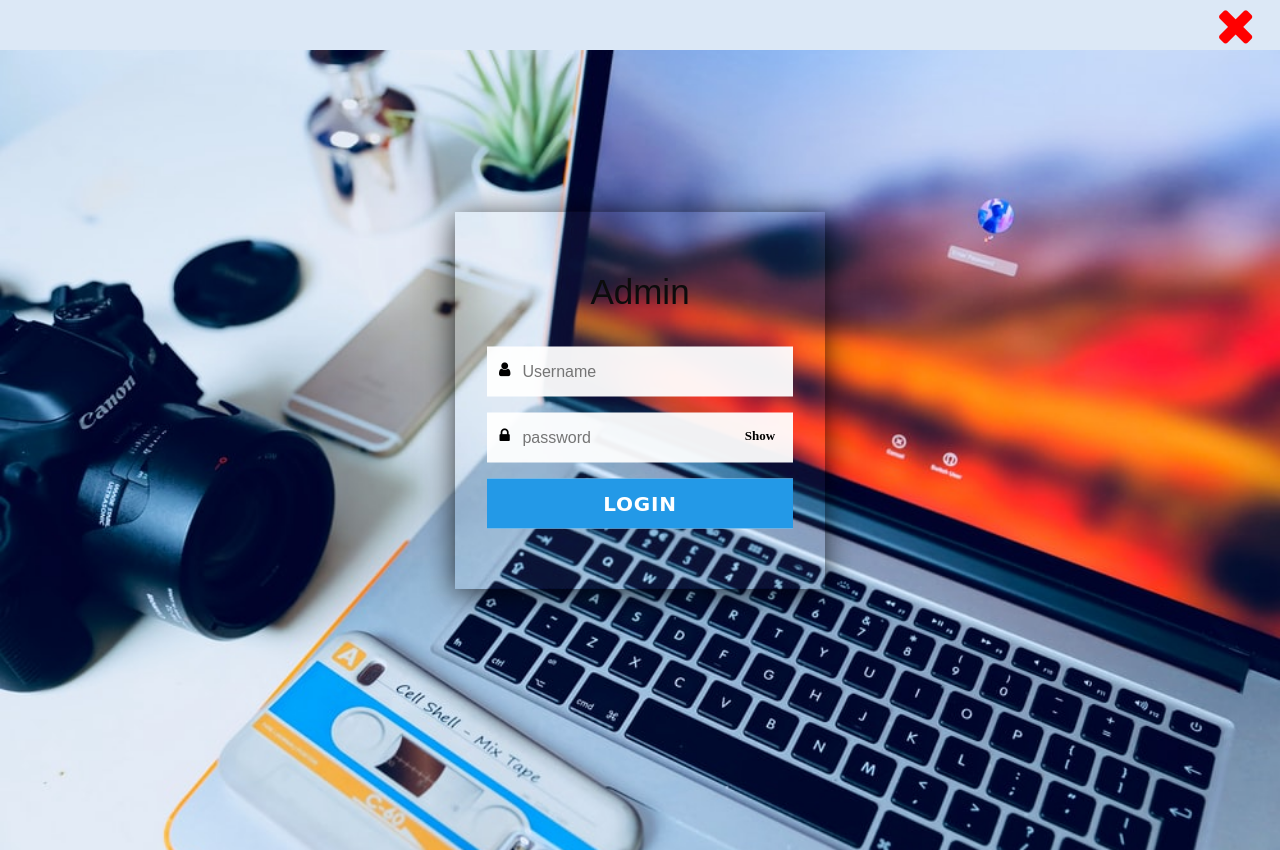
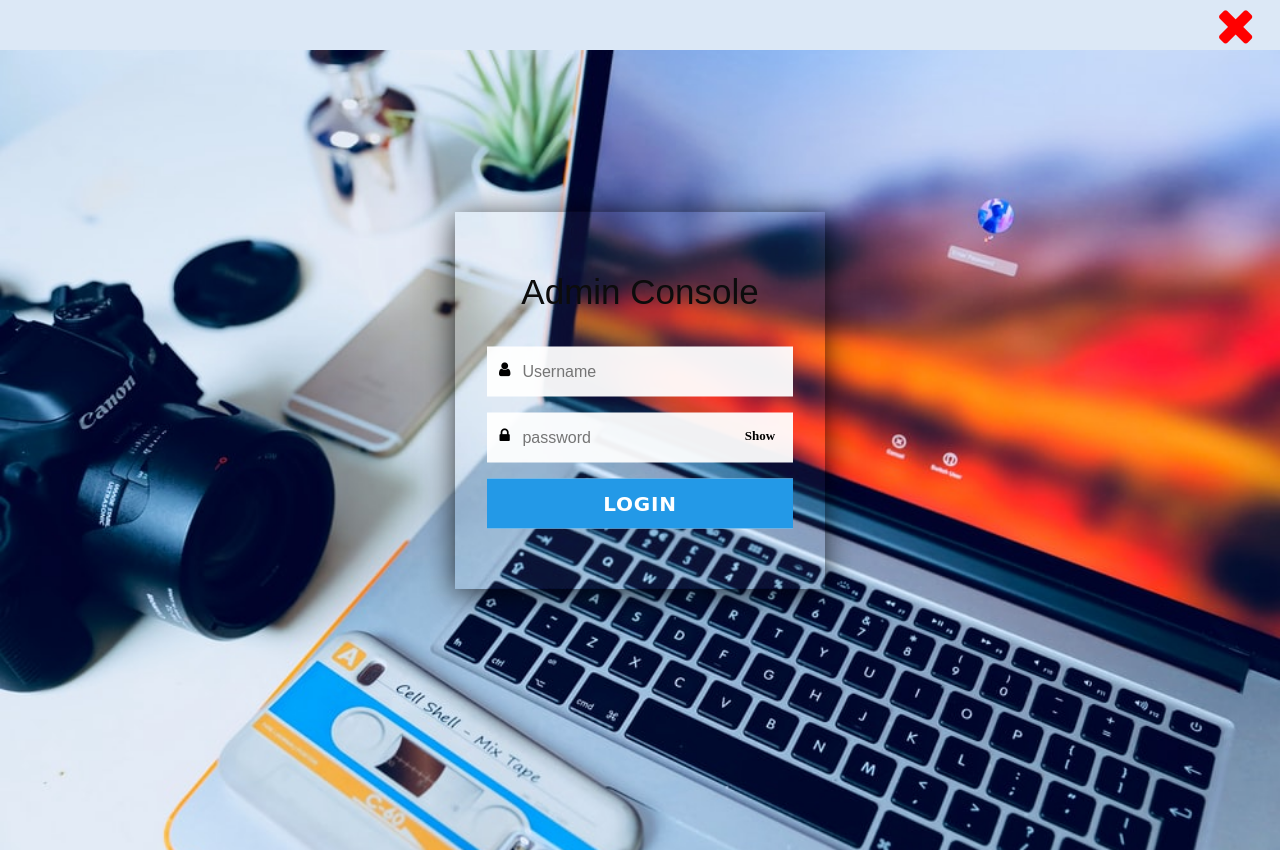
Before and after one commit to gpr222/hacktober-2021, a plain HTML site: page index.html in a window 1280 px wide. Drawn offline with Linux system fonts and the light colour scheme.

Commit message:
updated header
updated header

```diff
--- a/index.html
+++ b/index.html
@@ -20,7 +20,7 @@
     <div class="background">
 
         <div class="content">
-            <header>Admin</header>
+            <header>Admin Console</header>
             <form action="#">
                 <div class="box brake">
                     <span class="fa fa-user"></span>
```
